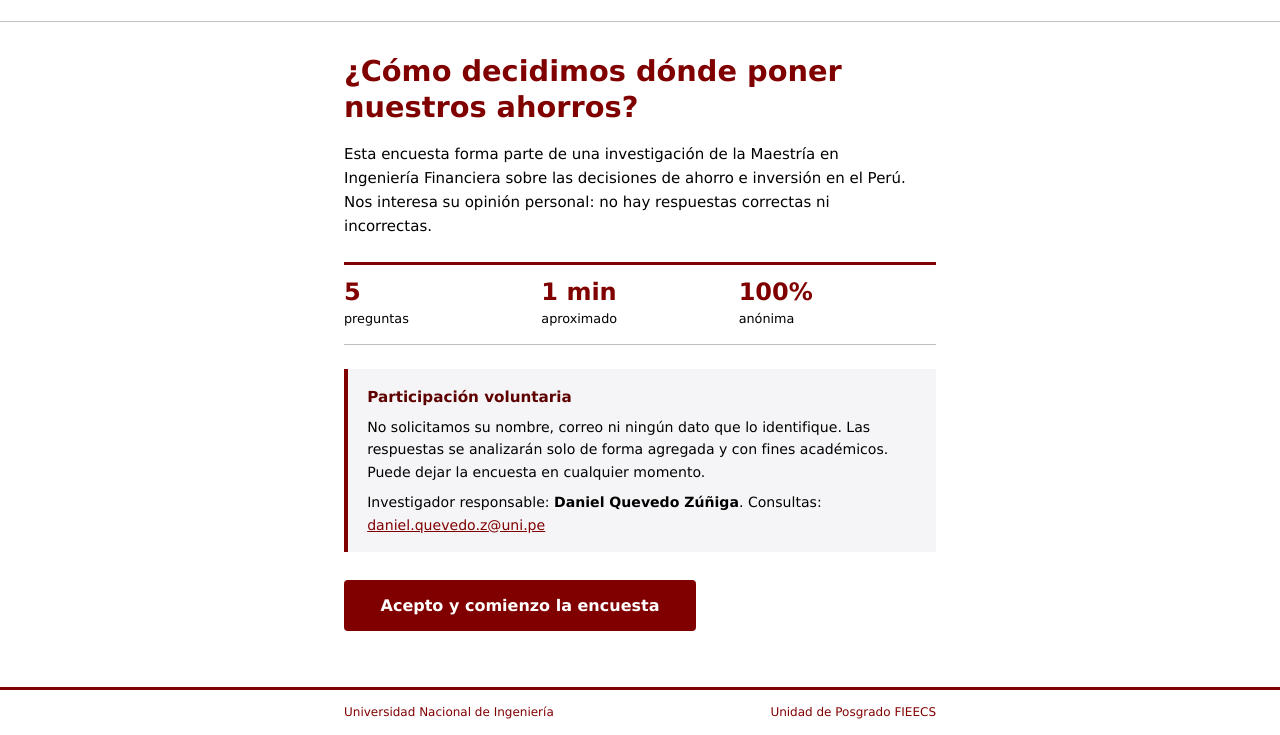
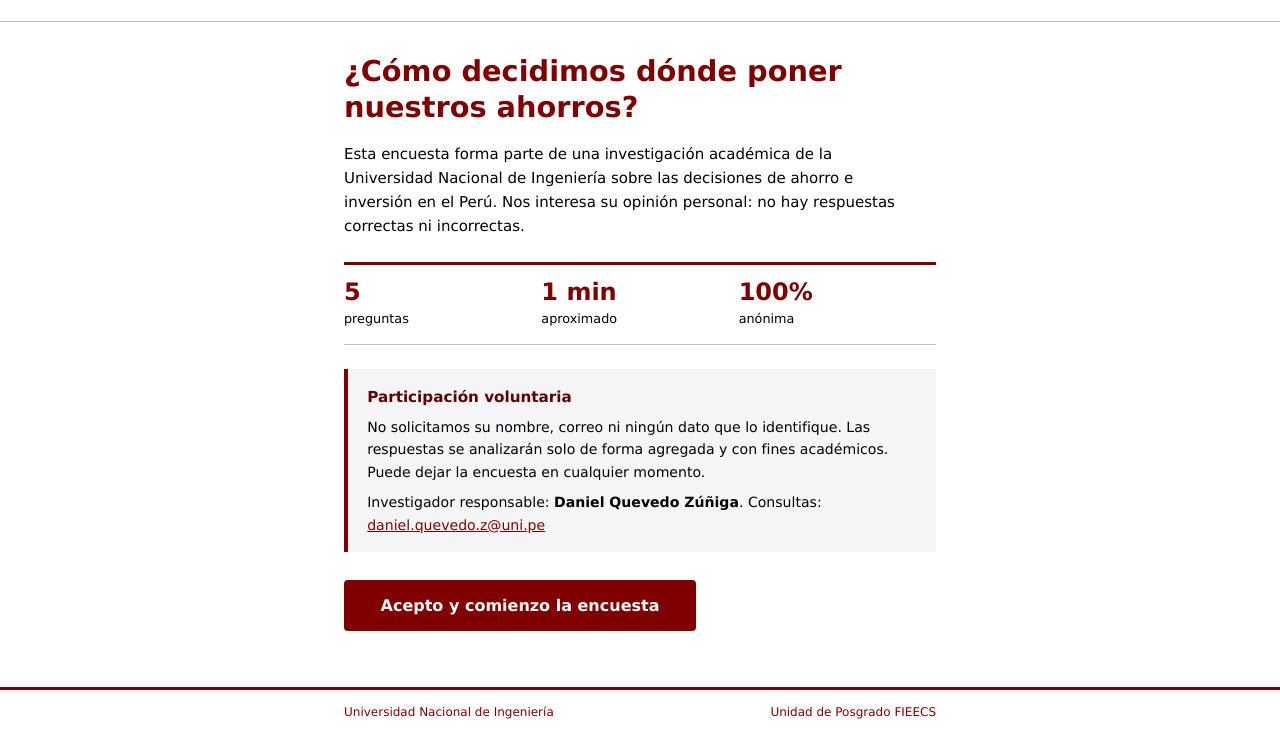
Before and after one commit to danielquevedo-dev/encuesta-uni, a plain HTML site: page index.html in a window 1280 px wide. Shown: the part 211-946 px from the top of the page. Drawn offline with Linux system fonts and the light colour scheme.

Commit message:
Add files via upload

```diff
--- a/index.html
+++ b/index.html
@@ -67,7 +67,7 @@
 
   <main>
     <h1>¿Cómo decidimos dónde poner nuestros ahorros?</h1>
-    <p class="lead">Esta encuesta forma parte de una investigación de la Maestría en Ingeniería Financiera sobre las decisiones de ahorro e inversión en el Perú. Nos interesa su opinión personal: no hay respuestas correctas ni incorrectas.</p>
+    <p class="lead">Esta encuesta forma parte de una investigación académica de la Universidad Nacional de Ingeniería sobre las decisiones de ahorro e inversión en el Perú. Nos interesa su opinión personal: no hay respuestas correctas ni incorrectas.</p>
 
     <div class="datos" aria-label="Características de la encuesta">
       <div class="dato"><strong>5</strong><small>preguntas</small></div>
```
